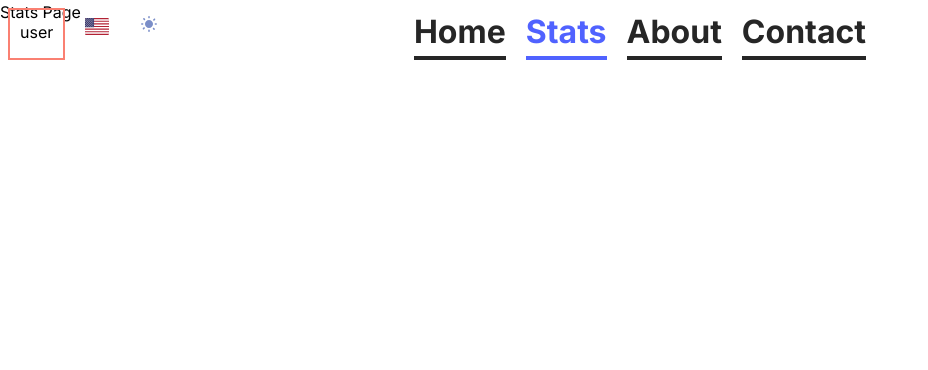
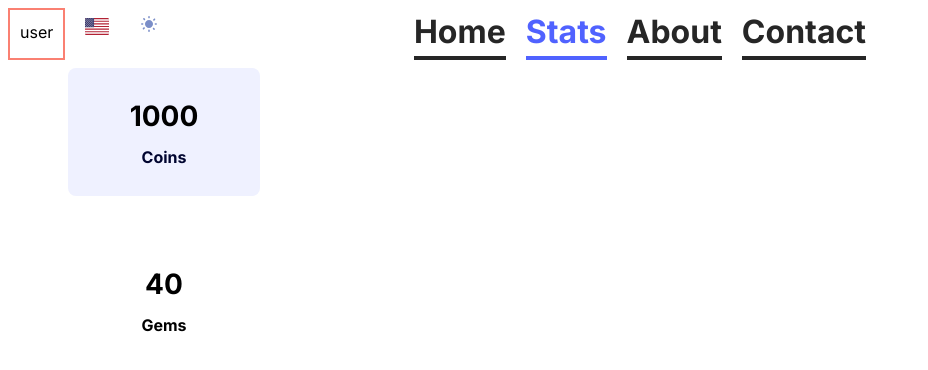
Before and after one commit to IradDoron/pitcholympics, a Next.js app: page /en/stats in a window 1280 px wide. Shown: the top 370 px of the page, without its empty margins (0-928 px from the left). Built offline with nearby package versions, Linux system fonts and the light colour scheme.

Commit message:
Squashed commit of the following:
commit 136ad56242266118a830ca2a4c940e1f1a629f16
Author: gal <gal.eindor@gmail.com>
Date:   Thu Nov 2 13:01:42 2023 +0200

    added Card component
    added stats translation info in en.json and he.json
    added lang to stats page

```diff
--- a/src/app/[lang]/stats/page.tsx
+++ b/src/app/[lang]/stats/page.tsx
@@ -1,7 +1,18 @@
-const Page = () => {
+import Card from "@/components/core/card";
+import { LangParam } from '@/types';
+import { getDictionaryServer } from '@/utils/getDictionaryServer';
+import users from '@/mockData/users';
+
+
+const Page = async ({ params: { lang } }: LangParam) => {
+	const user = users[0];
+	const dict = await getDictionaryServer(lang);
+	const { page } = dict.app.stats;
+
 	return (
-		<div>
-			<h1>Stats Page</h1>
+		<div className="container m-2 p-5">
+			<Card title={user.resources.coins.toString()} subTitle={page.resources.coins} color="primary" />
+			<Card title={user.resources.gems.toString()} subTitle={page.resources.gems} color="secondary" />
 		</div>
 	);
 };
--- /dev/null
+++ b/src/components/core/card/Card.tsx
@@ -0,0 +1,25 @@
+type Props = {
+  title: string;
+  subTitle: string;
+  color: "primary" | "secondary" | "tertiary";
+}
+
+const Card = ({ title, subTitle, color }: Props) => {
+
+  function capitalize(s: string) {
+    return s && s[0].toUpperCase() + s.slice(1);
+  }
+
+  return (
+    <div className={`m-10 p-5 w-48 h-32 bg-light-surface-${color} dark:bg-dark-surface-${color} flex-col rounded-lg flex items-center justify-center gap-2`}>
+      <p className={`font-inter text-lg font-bold font text-light-${color}-main dark:text-dark-${color}-main`}>
+        {title}
+      </p >
+      <p className={`font-bold text-light-surface-on${capitalize(color)} dark:text-dark-surface-on${capitalize(color)}`}>
+        {subTitle}
+      </p>
+    </div >
+  )
+}
+
+export default Card
--- /dev/null
+++ b/src/components/core/card/index.ts
@@ -0,0 +1,2 @@
+import Card from "./Card";
+export default Card;
--- a/src/i18n/en.json
+++ b/src/i18n/en.json
@@ -16,6 +16,16 @@
 		"memo-the-melo": {
 			"page": {
 				"title": "memo-the-melo"
+			}
+		},
+		"stats": {
+			"page": {
+				"title": "Stats",
+				"resources": {
+					"coins": "Coins",
+					"gems": "Gems",
+					"musicalTreasures": "Musical Treasures"
+				}
 			}
 		}
 	},
--- a/src/i18n/he.json
+++ b/src/i18n/he.json
@@ -16,6 +16,16 @@
 		"memo-the-melo": {
 			"page": {
 				"title": "test"
+			}
+		},
+		"stats": {
+			"page": {
+				"title": "סטטיסטיקה",
+				"resources": {
+					"coins": "מטבעות",
+					"gems": "יהלומים",
+					"musicalTreasures": "אוצרות מוזיקליים"
+				}
 			}
 		}
 	},
```
